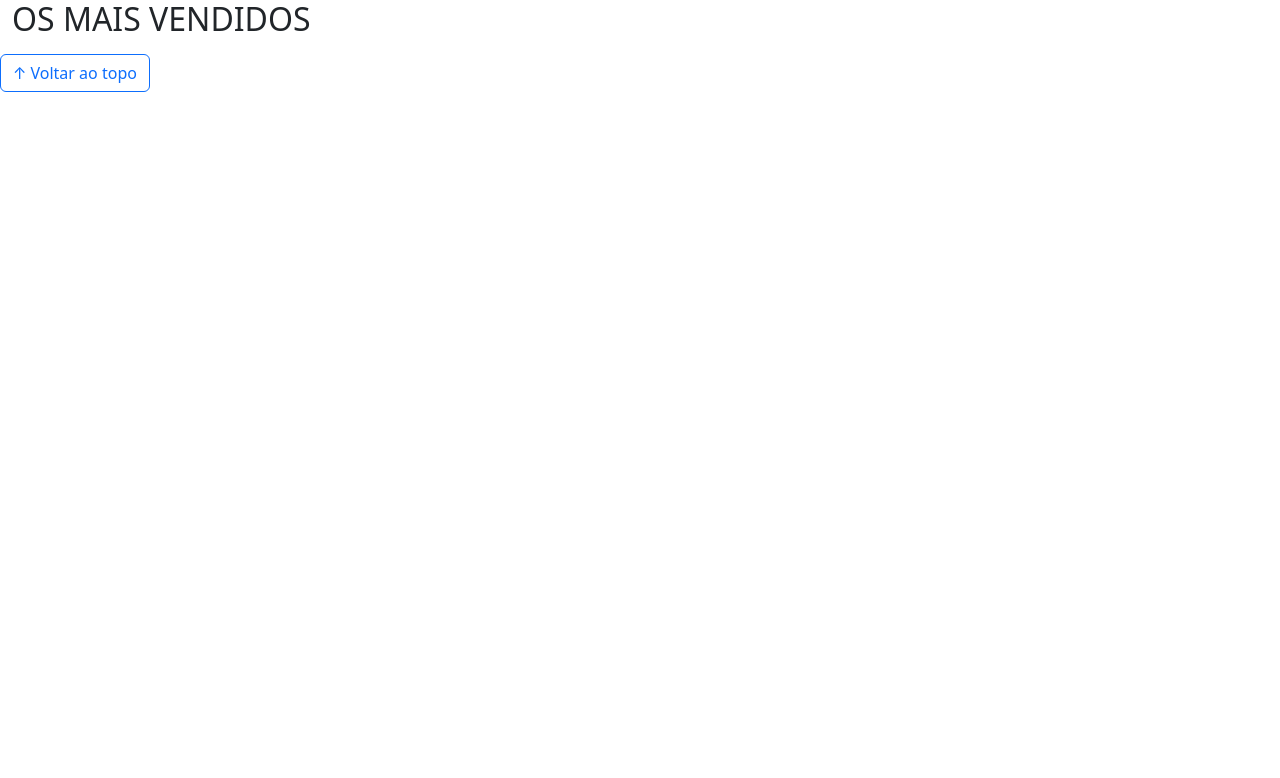
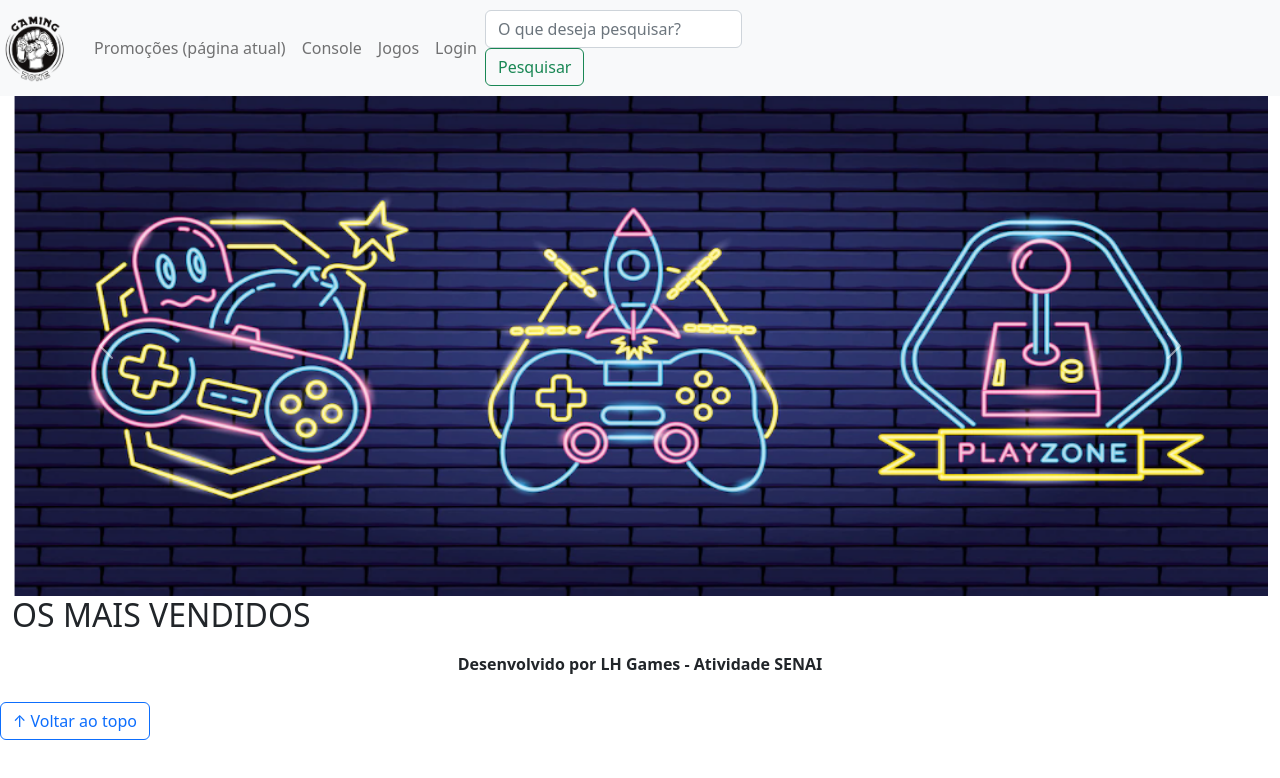
Before and after one commit to Brayan-sant/E-commerce-Games-SENAI, a plain HTML site: page index.html in a window 1280 px wide. Drawn offline with nearby package versions, Linux system fonts and the light colour scheme.

Commit message:
atualizando site

```diff
--- a/css/estilo.css
+++ b/css/estilo.css
@@ -1,13 +1,34 @@
 /*cabeçalho*/
-
+header img {
+    height: 70px;
+    width: 70px;
+}
 
 /*Conteudo principal*/
+
+main {
+    min-height: 500px;
+}
 
 
 /*banner*/
 
+#section-banners img {
+    height: 500px;
+}
+
 /*Produtos vendidos*/
+
 /*Rodapé*/
+
+footer {
+    text-align: center;
+}
+
+footer p {
+    font-weight: bold;
+    padding: 10px;
+}
 
 /*Botão Voltar topo*/
 
--- a/index.html
+++ b/index.html
@@ -18,18 +18,57 @@
 
 <body>
   <header>
-
+    <nav class="navbar navbar-expand-lg navbar-light bg-light">
+      <a class="navbar-brand" href="index.html"><img src="img/logo.png"></a>
+      <button class="navbar-toggler" type="button" data-toggle="collapse" data-target="#conteudoNavbarSuportado" aria-controls="conteudoNavbarSuportado" aria-expanded="false" aria-label="Alterna navegação">
+        <span class="navbar-toggler-icon"></span>
+      </button>
+      <div class="collapse navbar-collapse" id="conteudoNavbarSuportado">
+        <ul class="navbar-nav mr-auto">
+          <li class="nav-item active">
+            <a class="nav-link" href="#">Promoções <span class="sr-only">(página atual)</span></a>
+          </li>
+          <li class="nav-item">
+            <a class="nav-link" href="#">Console</a>
+          </li>
+          <li class="nav-item">
+            <a class="nav-link" href="#">Jogos</a>
+          </li>
+          <li class="nav-item">
+            <a class="nav-link" href="login.html">Login</a>
+          </li>
+        </ul>
+        <form class="form-inline my-2 my-lg-0">
+          <input class="form-control mr-sm-2" type="search" placeholder="O que deseja pesquisar?" aria-label="Pesquisar">
+          <button class="btn btn-outline-success my-2 my-sm-0" type="submit">Pesquisar</button>
+        </form>
+      </div>
+    </nav>
   </header>
 
   <main>
+    <section id="section-banners" class="container-fluid">
+      <div id="carouselExampleControls" class="carousel slide" data-ride="carousel">
+        <div class="carousel-inner">
+          <div class="carousel-item active">
+            <img class="d-block w-100" src="img/banner1.PNG" alt="Venha comprar na nossa loja!">
+          </div>
+          <div class="carousel-item">
+            <img class="d-block w-100" src="img/banner2.PNG" alt="Produtos em promoção">
+          </div>
+          <div class="carousel-item">
+            <img class="d-block w-100" src="img/banner3.PNG" alt="Produtos em destaque">
+          </div>
+        </div>
+        <a class="carousel-control-prev" href="#carouselExampleControls" role="button" data-slide="prev">
+          <span class="carousel-control-prev-icon" aria-hidden="true"></span>
+        </a>
+        <a class="carousel-control-next" href="#carouselExampleControls" role="button" data-slide="next">
+          <span class="carousel-control-next-icon" aria-hidden="true"></span>
+        </a>
+      </div>
+    </section>
 
-
-
-    <section id="section-banners" class="container-fluid">
-
-
-
-    </section>
     <section id="section-vendidos" class="container-fluid">
 
       <h2>OS MAIS VENDIDOS</h2>
@@ -42,7 +81,7 @@
   </main>
 
   <footer>
-    <p></p>
+    <p>Desenvolvido por LH Games - Atividade SENAI</p>
   </footer>
 
   <button id="voltar-topo" type="button" class="btn btn-outline-primary" onclick="topo()">&uarr; Voltar ao topo</button>
```
